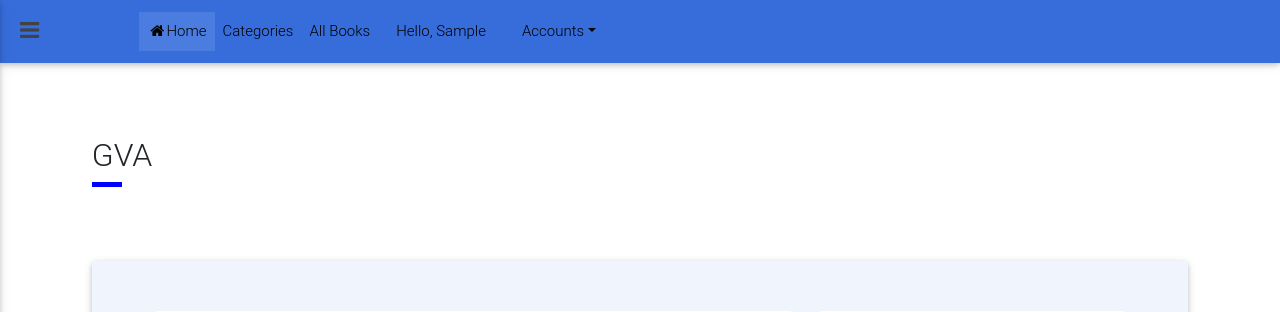
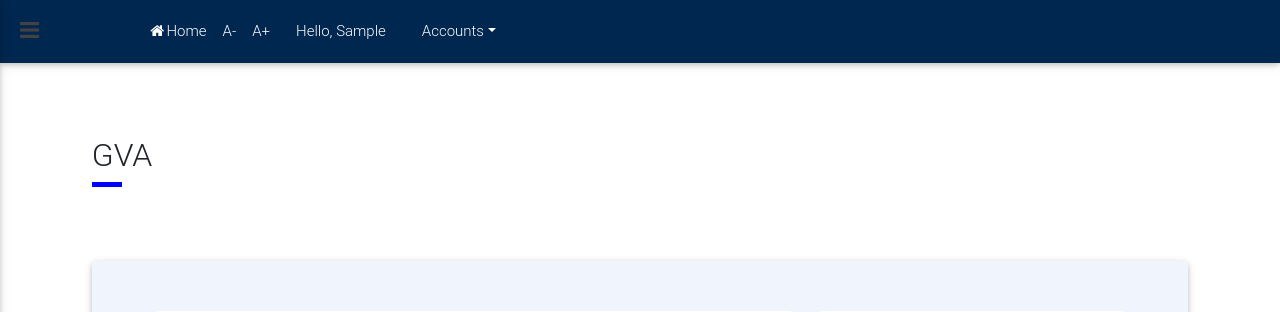
Before and after one commit to adwait-thattey/sih2019, a Django app: page / in a window 1280 px wide. Shown: the top 312 px of the page. Run offline with Django 3.2, Linux system fonts and the light colour scheme; the visitor is signed in with stand-in values (Sample User, id 1); some libraries are stand-ins or nearby versions; some web fonts are replaced.

Commit message:
navbar fixed

```diff
--- a/postgres_django_app/dashboard/sheets/templates/sheets/index.html
+++ b/postgres_django_app/dashboard/sheets/templates/sheets/index.html
@@ -165,8 +165,8 @@
 
     <!--Navbar-->
 
-    <nav class="navbar fixed-top navbar-toggleable-sm navbar-expand-sm scrolling-navbar double-nav navbar-dark"
-         style="background-color: rgb(54, 109, 219)">
+    <nav class="navbar fixed-top navbar-toggleable-sm navbar-expand-sm scrolling-navbar double-nav"
+         style="background-color: #002750;color: white;">
         <!-- SideNav slide-out button -->
         <div class="float-left">
             <a href="#" data-activates="slide-out" class="button-collapse"><i class="fa fa-bars"></i></a>
@@ -184,57 +184,39 @@
 
             <ul class="navbar-nav mr-auto">
                 <li class="nav-item active">
-                    <a class="nav-link black-text " id="nav-text" href=""><i
+                    <a class="nav-link black-text" style="color:white !important;" id="nav-text" href=""><i
                             class="fa fa-fw fa-home"></i>Home
                         <span class="sr-only">(current)</span>
                     </a>
                 </li>
                 <li class="nav-item">
-                    <a class="nav-link black-text" href="{{ category_url }}">Categories</a>
+                    <a class="nav-link black-text" style="color:white !important;" href="{{ category_url }}">A-</a>
                 </li>
                 <li class="nav-item">
-                    <a class="nav-link black-text" href="{{ book_list_url }}">All Books</a>
+                    <a class="nav-link black-text" style="color:white !important;" href="{{ book_list_url }}">A+</a>
                 </li>
 
 
                 {% if not request.user.is_authenticated %}
 
                 <li class="nav-item" style="padding-left: 10px;padding-right: 10px;">
-                        <a class="nav-link black-text" aria-hidden="true" href="{{ signup_url }}"><i
-                                class="fa fa-fw fa-user"></i>Sign
-                            Up</a>
+                    <a class="nav-link black-text" style="color:white !important;" aria-hidden="true" href="{{ signup_url }}"><i
+                            class="fa fa-fw fa-user"></i>Screen Reader
+                        </a>
                 </li>
-                    <li class="nav-item" style="padding-left: 10px;padding-right: 50px;">
-                        <a class="nav-link black-text" aria-hidden="true" href="{{ login_url }}"><i
-                                class="fa fa-fw fa-user"></i>Log
-                            In</a>
-                    </li>
+                <!--<li class="nav-item" style="padding-left: 10px;padding-right: 50px;">-->
+                    <!--<a class="nav-link black-text" aria-hidden="true" href="{{ login_url }}"><i-->
+                            <!--class="fa fa-fw fa-user" style="color:white !important;"></i>Log-->
+                        <!--In</a>-->
+                <!--</li>-->
                 {% else %}
                 <li class="nav-item" style="padding-left: 10px;padding-right: 20px;">
-                        <a class="nav-link black-text" aria-hidden="true">Hello, {{ request.user.first_name }}</a>
+                    <a class="nav-link black-text" style="color:white !important;" aria-hidden="true">Hello, {{ request.user.first_name }}</a>
                 </li>
                 <li class="nav-item dropdown">
-                        <a class="nav-link dropdown-toggle black-text" id="navbarDropdownMenuLink"
-                           data-toggle="dropdown"
-                           aria-haspopup="true" aria-expanded="false">Accounts</a>
-                        <div class="dropdown-menu dropdown-primary" aria-labelledby="navbarDropdownMenuLink"
-                             style="background:#EEBEB7">
-                            <a class="dropdown-item" href="{{ profile_url }}">My Profile</a>
-                            <a class="dropdown-item" href="{{ notification_url }}">Notifications<span class="badge"
-                                                                                                      style='background-color:darkred;float:right'></span></a>
-                            <a class="dropdown-item" href="{{ edit_url }}">Edit</a>
-                            <a class="dropdown-item" href="{{ ajax_url }}">Ajax search</a>
+                    <a class="nav-link dropdown-toggle black-text" id="navbarDropdownMenuLink" data-toggle="dropdown"
+                       aria-haspopup="true" aria-expanded="false" style="color:white !important;">Accounts</a>
 
-                            <a class="dropdown-item" href="{{ borrowed_books_url }}">Borrowed Books</a>
-                            {% if request.user.is_admin %}
-                                <a class="dropdown-item" href="{{ borrower_list_url }}">Borrower list</a>
-
-                                <a class="dropdown-item" href="{{ token_url }}">Tokens list</a>
-
-                            {% endif %}
-                            <a class="dropdown-item" href="{{ donate_url }}">Donate your books</a>
-                            <a class="dropdown-item" href="{{ logout_url }}">Logout</a>
-                        </div>
                 </li>
 
 
```
Lines whose indentation alone changed are shown as unchanged.
